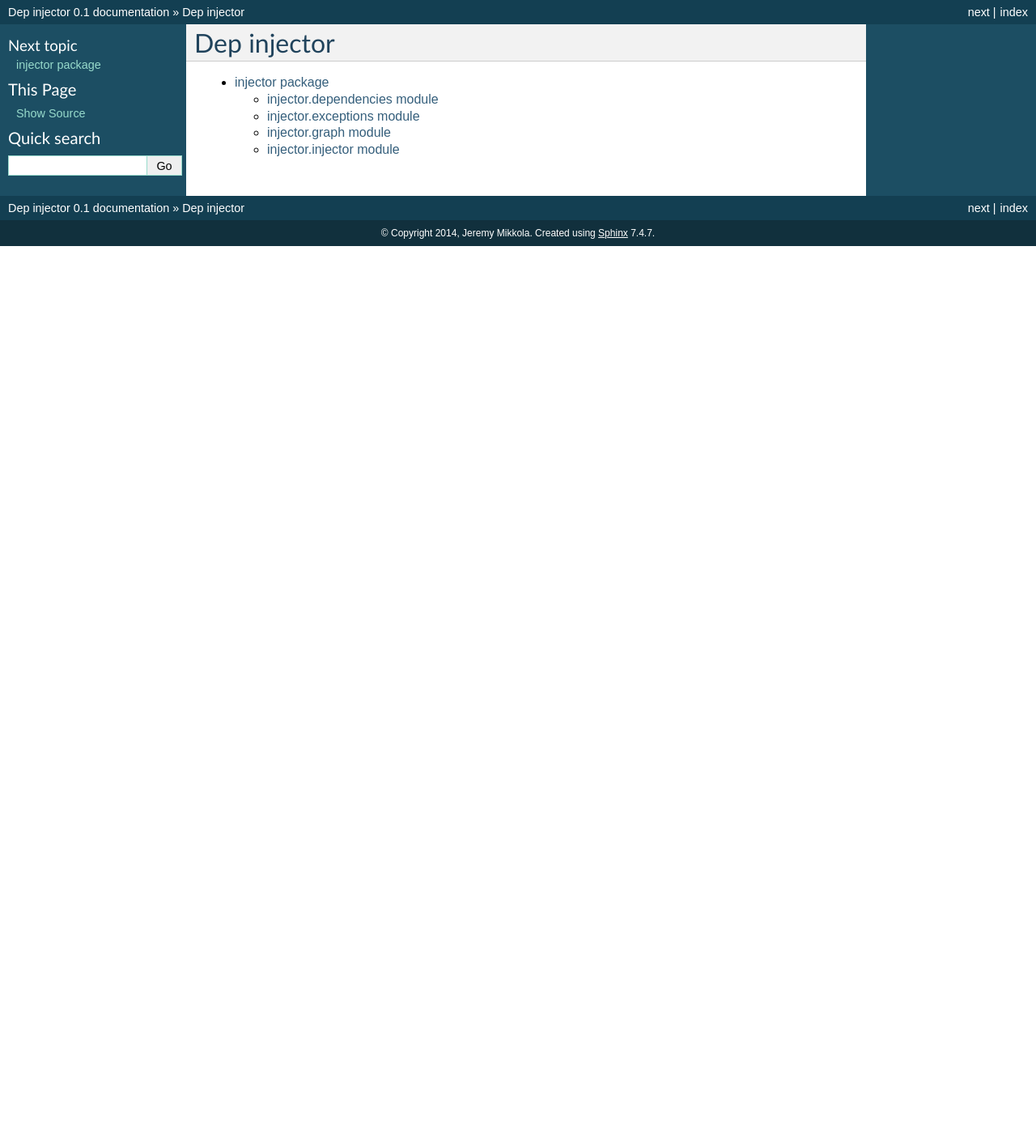
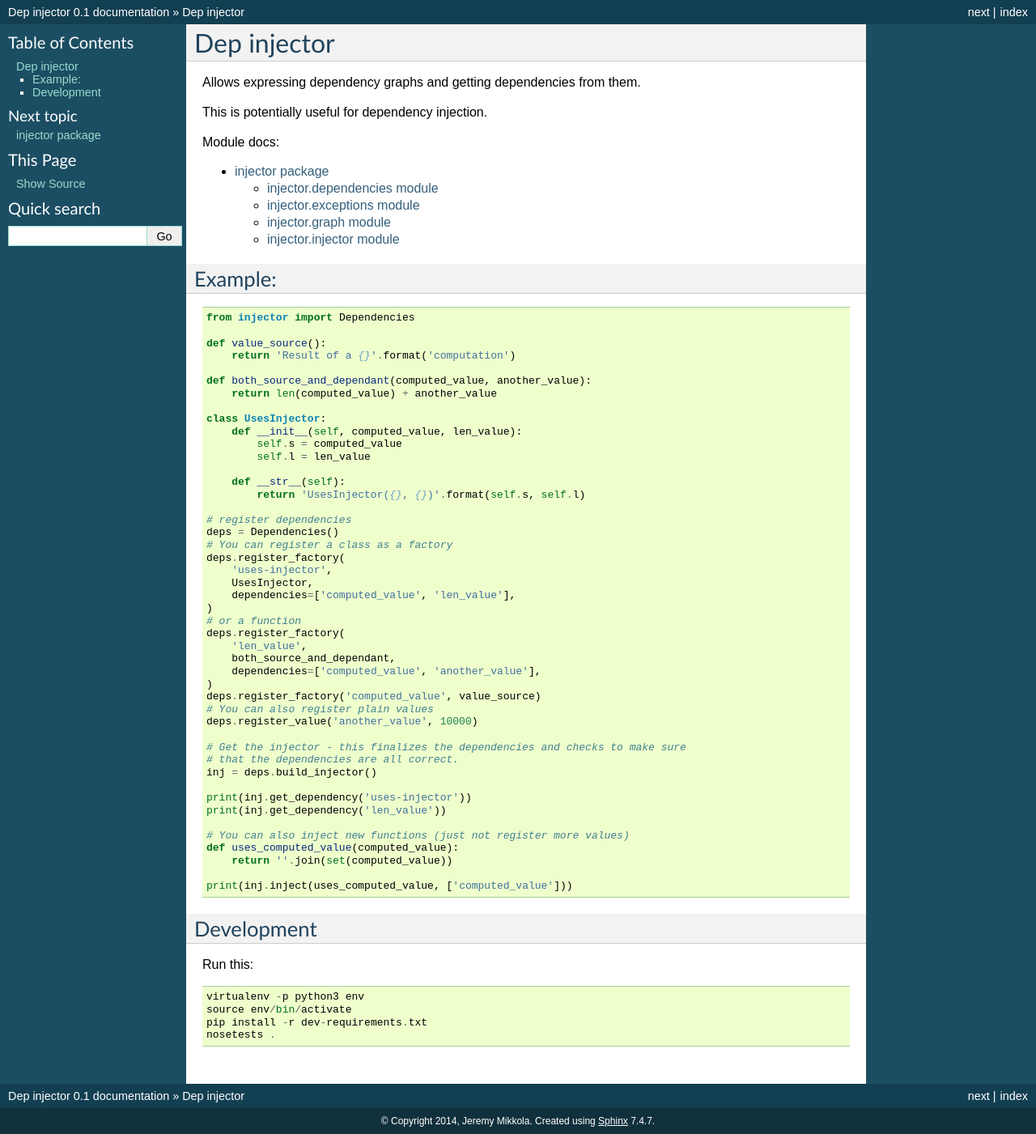
Before and after one commit to jmikkola/dep_injector, a Sphinx documentation site: the page built from docs/source/index.rst, in a window 1280 px wide. Shown: the whole page at 81% size. Built offline with Sphinx 7.4.7, drawn with Linux system fonts in a browser that asks for light colours; before the commit the page ends 900 px from its top, so only the background shows below that.

Commit message:
Incorporate readme example into doc index

```diff
--- a/docs/source/index.rst
+++ b/docs/source/index.rst
@@ -6,7 +6,76 @@
 Dep injector
 ============
 
+Allows expressing dependency graphs and getting dependencies from them.
+
+This is potentially useful for dependency injection.
+
+Module docs:
+
 .. toctree::
    :maxdepth: 2
 
    injector
+
+Example:
+--------
+::
+
+    from injector import Dependencies
+
+    def value_source():
+        return 'Result of a {}'.format('computation')
+
+    def both_source_and_dependant(computed_value, another_value):
+        return len(computed_value) + another_value
+
+    class UsesInjector:
+        def __init__(self, computed_value, len_value):
+            self.s = computed_value
+            self.l = len_value
+
+        def __str__(self):
+            return 'UsesInjector({}, {})'.format(self.s, self.l)
+
+    # register dependencies
+    deps = Dependencies()
+    # You can register a class as a factory
+    deps.register_factory(
+        'uses-injector',
+        UsesInjector,
+        dependencies=['computed_value', 'len_value'],
+    )
+    # or a function
+    deps.register_factory(
+        'len_value',
+        both_source_and_dependant,
+        dependencies=['computed_value', 'another_value'],
+    )
+    deps.register_factory('computed_value', value_source)
+    # You can also register plain values
+    deps.register_value('another_value', 10000)
+
+    # Get the injector - this finalizes the dependencies and checks to make sure
+    # that the dependencies are all correct.
+    inj = deps.build_injector()
+
+    print(inj.get_dependency('uses-injector'))
+    print(inj.get_dependency('len_value'))
+
+    # You can also inject new functions (just not register more values)
+    def uses_computed_value(computed_value):
+        return ''.join(set(computed_value))
+
+    print(inj.inject(uses_computed_value, ['computed_value']))
+
+
+Development
+-----------
+
+Run this:
+::
+
+    virtualenv -p python3 env
+    source env/bin/activate
+    pip install -r dev-requirements.txt
+    nosetests .
```
